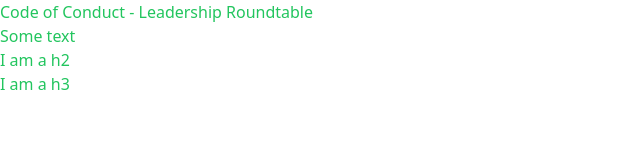
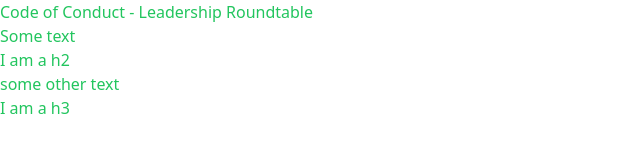
Before and after one commit to lucdoe/leadership-roundtable-coc, a website: page index.html in a window 1280 px wide. Shown: the whole page, without its empty margins (0-640 px from the left). Drawn offline with Linux system fonts and the light colour scheme.

Commit message:
trigger build

```diff
--- a/index.html
+++ b/index.html
@@ -13,6 +13,7 @@
         <p>Some text</p>
 
         <h2>I am a h2</h2>
+        <p>some other text</p>
 
         <h3>I am a h3</h3>
     </section>
```
